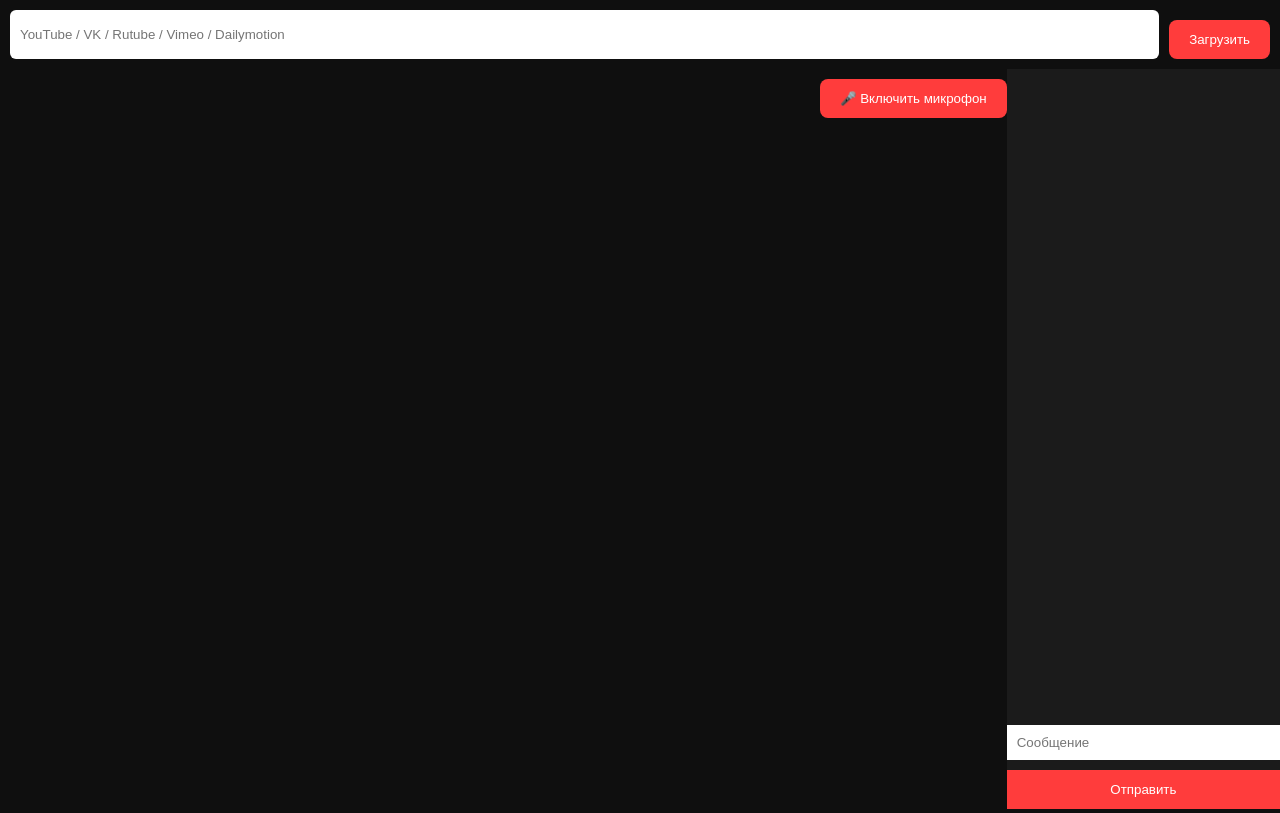
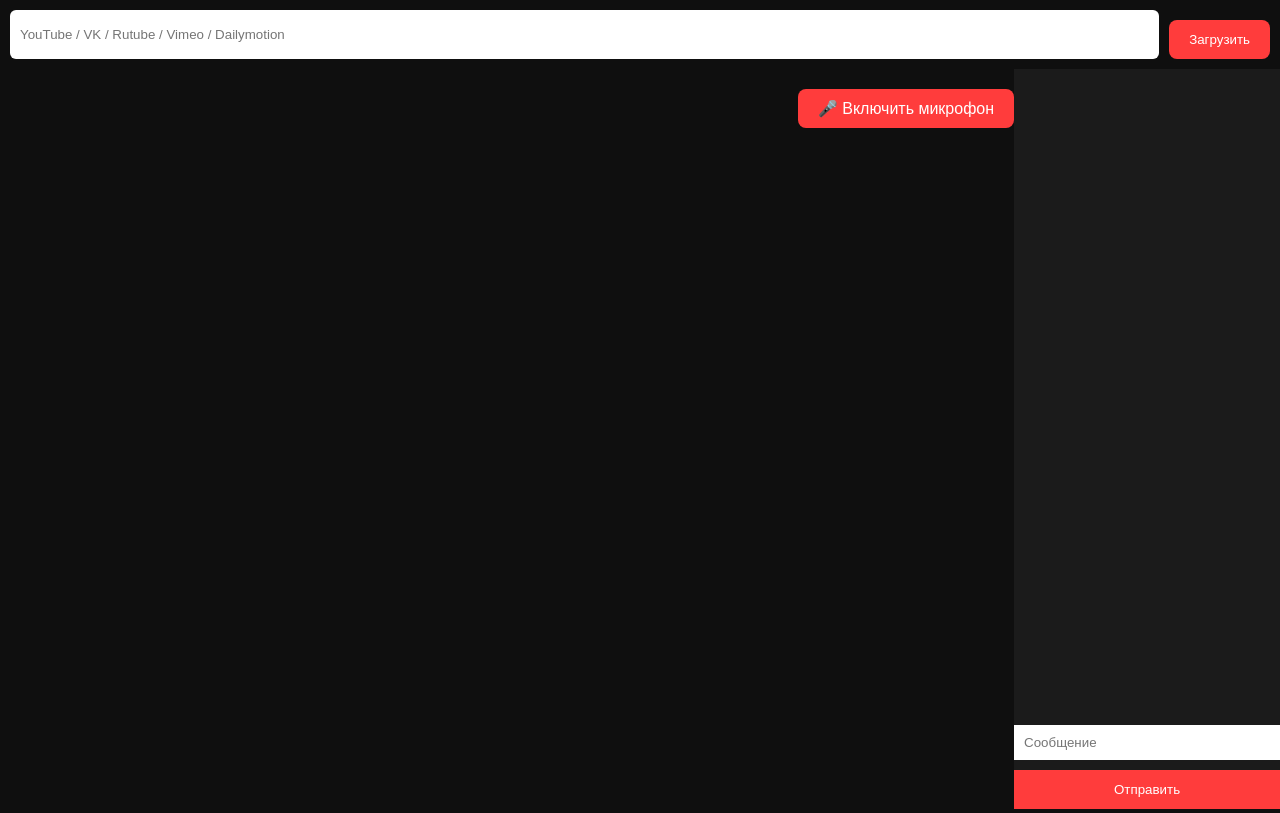
Before and after one commit to nehaevbogdan16-svg/KINO69, a website: page public/room.html in a window 1280 px wide. Drawn offline with nearby package versions, Linux system fonts and the light colour scheme; no server answers.

Commit message:
Add voice controls styles to style.css
Added styles for voice controls section.

```diff
--- a/public/css/style.css
+++ b/public/css/style.css
@@ -76,3 +76,14 @@ button:hover {
 .chat button {
   border-radius: 0;
 }
+
+.voice-controls {
+    margin: 10px 0;
+    text-align: center;
+}
+
+.voice-controls button {
+    padding: 10px 20px;
+    font-size: 16px;
+    cursor: pointer;
+}
```
